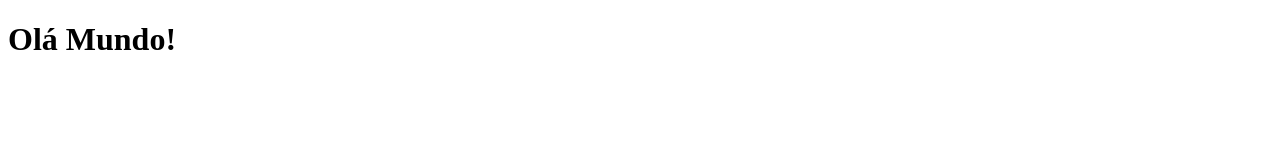
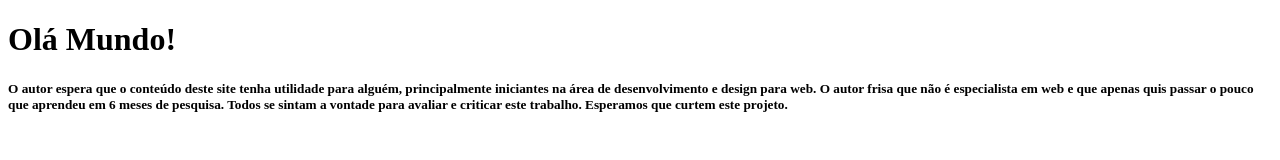
Before and after one commit to andressansantos/Ola-Mundo, a plain HTML site: page site-exemplo/index.html in a window 1280 px wide. Drawn offline with Linux system fonts and the light colour scheme.

Commit message:
primeiro paragrafo
adição de texto

```diff
--- a/site-exemplo/index.html
+++ b/site-exemplo/index.html
@@ -9,5 +9,9 @@
 
     <h1>Olá Mundo!</h1>
 
+    <h5>O autor espera que o conteúdo deste site tenha utilidade para alguém, principalmente iniciantes na área de desenvolvimento e design para web. O autor frisa que não é especialista em web e que apenas quis passar o pouco que aprendeu em 6 meses de pesquisa. Todos se sintam a vontade para avaliar e criticar este trabalho. Esperamos que curtem este projeto.
+    </h5>
+
+
 </body>
 </html>
```
